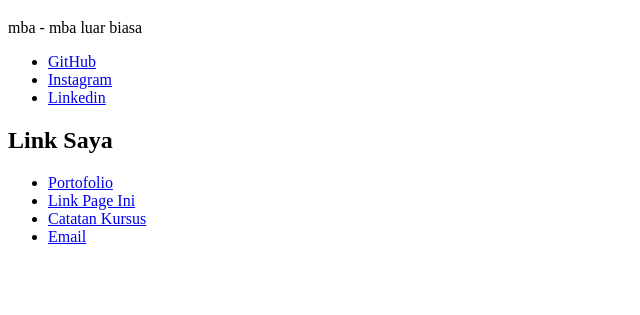
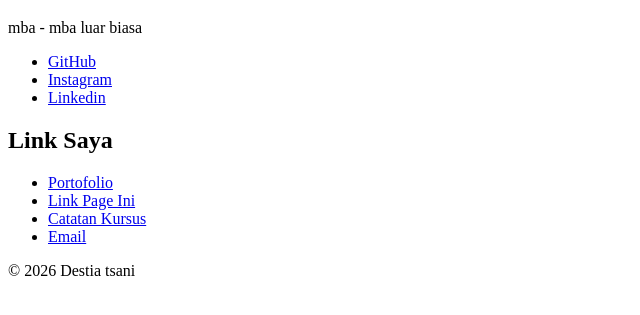
Before and after one commit to rarraa/add_class, a plain HTML site: page index.html in a window 1280 px wide. Shown: the part 273-588 px from the top of the page, without its empty margins (0-640 px from the left). Drawn offline with Linux system fonts and the light colour scheme.

Commit message:
feat: p1-b susun link page dengan HTML semantik

```diff
--- a/index.html
+++ b/index.html
@@ -41,7 +41,9 @@
             <li><a href="mailto:halo@example.com">Email</a></li>
         </ul>
     </main>
-
+    <footer>
+        <p>&copy; 2026 Destia tsani</p>
+    </footer>
 
 </body>
 </html>
```
